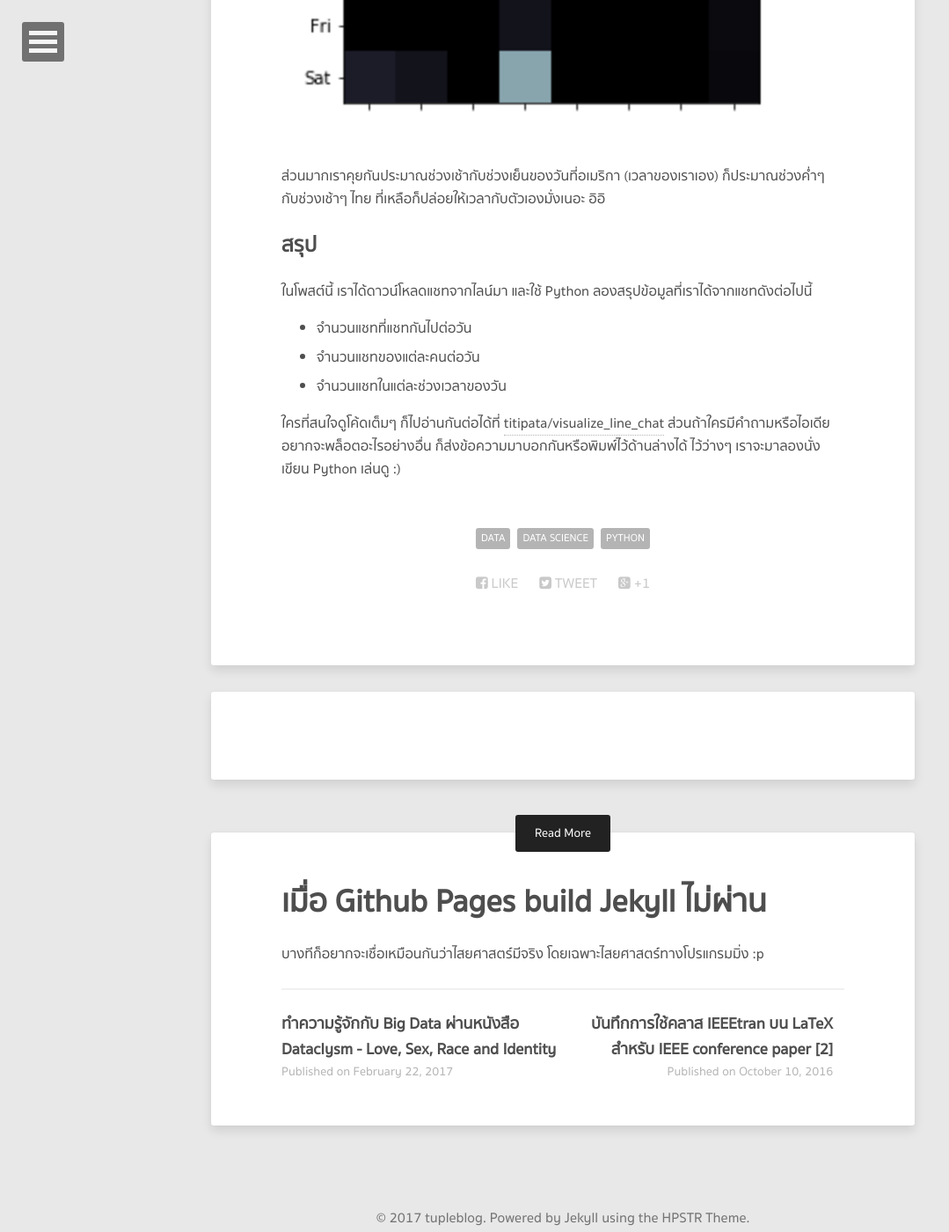
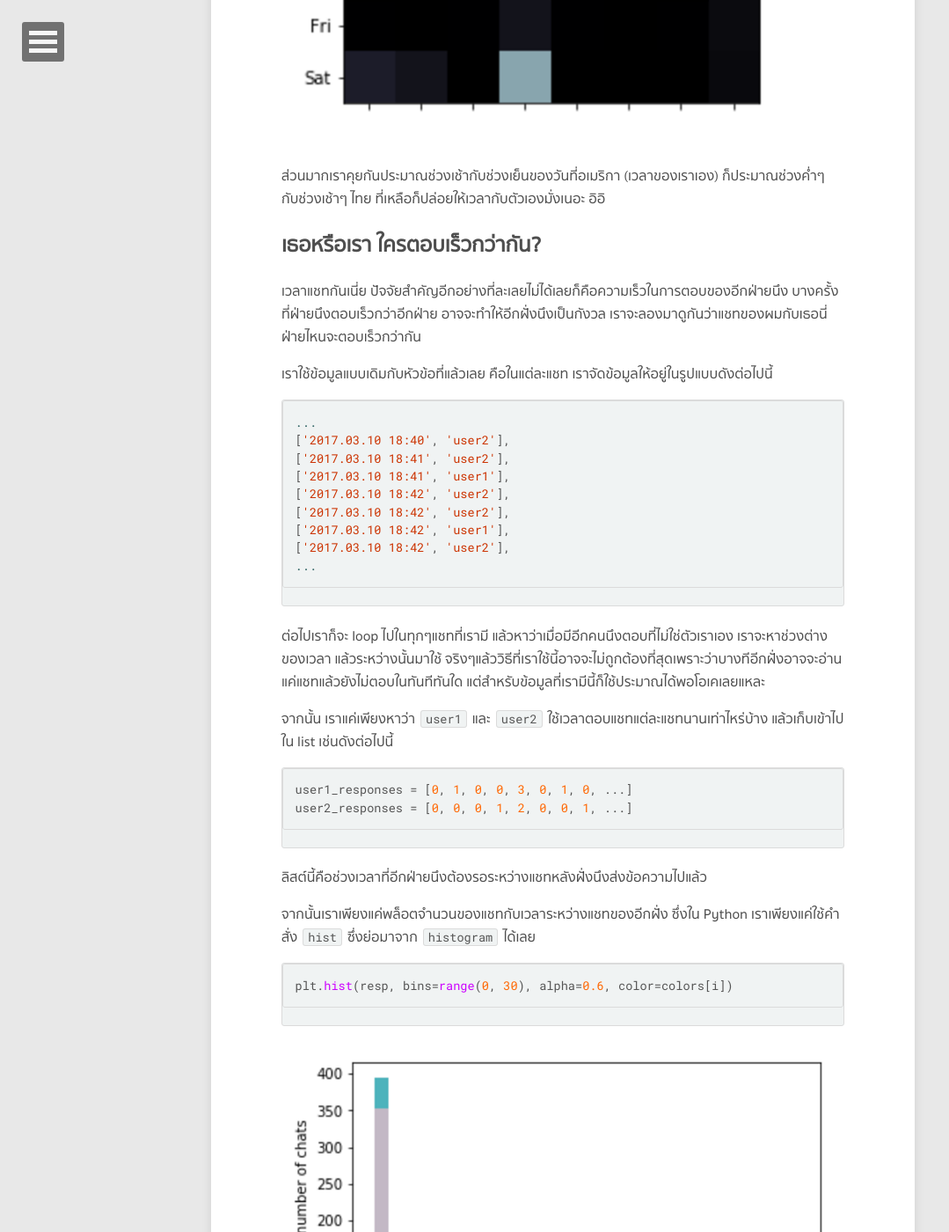
Before and after one commit to tupleblog/tupleblog.github.io, a Jekyll site: the page built from _posts/2017-03-21-visualize-line-chat.md, in a window 1280 px wide and 1400 px high, scrolled down 5637 px. Shown: the whole window at 88% size, without its empty margins (0-1079 px from the left). Built offline with Jekyll 4.4.1, drawn with Linux system fonts in a browser that asks for light colours; nearby versions of some CDN libraries; comment, search, counter and statistics services are not loaded; some of the changed text lies outside the part shown.

Commit message:
Response rate

````diff
--- a/_posts/2017-03-21-visualize-line-chat.md
+++ b/_posts/2017-03-21-visualize-line-chat.md
@@ -166,7 +166,7 @@ def day_of_week(day, n_bin=8):
 
 จากนั้นเราสามารถจัดกลุ่มวันและช่วงเวลาของวันเข้าด้วยกันแล้วนับจำนวนแชทได้เลย เราเขียนฟังก์ชันใน `line_utils.py` ไว้ชื่อว่า `plot_punch_card_activities`
 
-```python
+```py
 import line_utils
 chats = line_utils.read_line_chat('path/to/chat_history.txt')
 line_utils.plot_punch_card_activities(chats)
@@ -180,6 +180,67 @@ line_utils.plot_punch_card_activities(chats)
 
 ส่วนมากเราคุยกันประมาณช่วงเช้ากับช่วงเย็นของวันที่อเมริกา (เวลาของเราเอง) ก็ประมาณช่วงค่ำๆ กับช่วงเช้าๆ ไทย ที่เหลือก็ปล่อยให้เวลากับตัวเองมั่งเนอะ อิอิ
 
+## เธอหรือเรา ใครตอบเร็วกว่ากัน?
+
+เวลาแชทกันเนี่ย ปัจจัยสำคัญอีกอย่างที่ละเลยไม่ได้เลยก็คือความเร็วในการตอบของอีกฝ่ายนึง
+บางครั้งที่ฝ่ายนึงตอบเร็วกว่าอีกฝ่าย อาจจะทำให้อีกฝั่งนึงเป็นกังวล เราจะลองมาดูกันว่าแชทของผมกับเธอนี่
+ฝ่ายไหนจะตอบเร็วกว่ากัน
+
+เราใช้ข้อมูลแบบเดิมกับหัวข้อที่แล้วเลย คือในแต่ละแชท เราจัดข้อมูลให้อยู่ในรูปแบบดังต่อไปนี้
+
+```py
+...
+['2017.03.10 18:40', 'user2'],
+['2017.03.10 18:41', 'user2'],
+['2017.03.10 18:41', 'user1'],
+['2017.03.10 18:42', 'user2'],
+['2017.03.10 18:42', 'user2'],
+['2017.03.10 18:42', 'user1'],
+['2017.03.10 18:42', 'user2'],
+...
+```
+
+ต่อไปเราก็จะ loop ไปในทุกๆแชทที่เรามี แล้วหาว่าเมื่อมีอีกคนนึงตอบที่ไม่ใช่ตัวเราเอง เราจะหาช่วงต่างของเวลา
+แล้วระหว่างนั้นมาใช้ จริงๆแล้ววิธีที่เราใช้นี้อาจจะไม่ถูกต้องที่สุดเพราะว่าบางทีอีกฝั่งอาจจะอ่านแค่แชทแล้วยังไม่ตอบในทันทีทันใด
+แต่สำหรับข้อมูลที่เรามีนี้ก็ใช้ประมาณได้พอโอเคเลยแหละ
+
+จากนั้น เราแค่เพียงหาว่า `user1` และ `user2` ใช้เวลาตอบแชทแต่ละแชทนานเท่าไหร่บ้าง แล้วเก็บเข้าไปใน list
+เช่นดังต่อไปนี้
+
+```py
+user1_responses = [0, 1, 0, 0, 3, 0, 1, 0, ...]
+user2_responses = [0, 0, 0, 1, 2, 0, 0, 1, ...]
+```
+
+ลิสต์นี้คือช่วงเวลาที่อีกฝ่ายนึงต้องรอระหว่างแชทหลังฝั่งนึงส่งข้อความไปแล้ว
+
+จากนั้นเราเพียงแค่พล็อตจำนวนของแชทกับเวลาระหว่างแชทของอีกฝั่ง ซึ่งใน Python เราเพียงแค่ใช้คำสั่ง
+`hist` ซึ่งย่อมาจาก `histogram` ได้เลย
+
+```py
+plt.hist(resp, bins=range(0, 30), alpha=0.6, color=colors[i])
+```
+
+<figure><center>
+  <img width="auto" src="/images/post/line/response_rate.png" data-action="zoom"/>
+</center></figure>
+
+นอกจากนั้น เราสามารถหาค่าเฉลี่ยความเร็วในการตอบแชทของแต่ละคนได้อีกด้วย
+
+```py
+ความเร็วในการตอบ = 1 / ผลรวมของ (จำนวนแชท * เวลาที่อีกฝั่งนึงรอ)
+```
+
+คำนวณออกมาแล้วความเร็วที่ผมและเธอจะตอบแชทได้ค่าประมาณนี้ `ผม = 0.636 นาที`, `เธอ = 0.655 นาที`
+โดยรวมแล้วถือว่าค่อนข้างดี สองคนไม่ต้องรอนานเกินกว่านาทีนึงกว่าอีกฝ่ายจะตอบ กำลังดีมั้งเนอะ :)
+
+เราใช้ฟังค์ชัน `plot_response_rate` ใน `line_utils.py` เพื่อลองพล็อตกราฟออกมาได้เลย
+
+```py
+import line_utils
+chats = line_utils.read_line_chat('path/to/chat_history.txt')
+line_utils.plot_response_rate(chats)
+```
 
 ## สรุป
 
@@ -188,6 +249,7 @@ line_utils.plot_punch_card_activities(chats)
 - จำนวนแชทที่แชทกันไปต่อวัน
 - จำนวนแชทของแต่ละคนต่อวัน
 - จำนวนแชทในแต่ละช่วงเวลาของวัน
+- เวลาที่เราต้องรอกว่าอีกฝ่ายจะตอบ
 
 ใครที่สนใจดูโค้ดเต็มๆ ก็ไปอ่านกันต่อได้ที่ [titipata/visualize_line_chat](https://github.com/titipata/visualize_line_chat)
 ส่วนถ้าใครมีคำถามหรือไอเดียอยากจะพล็อตอะไรอย่างอื่น ก็ส่งข้อความมาบอกกันหรือพิมพ์ไว้ด้านล่างได้
````
Also changed, not shown: images/post/line/response_rate.png (added).
